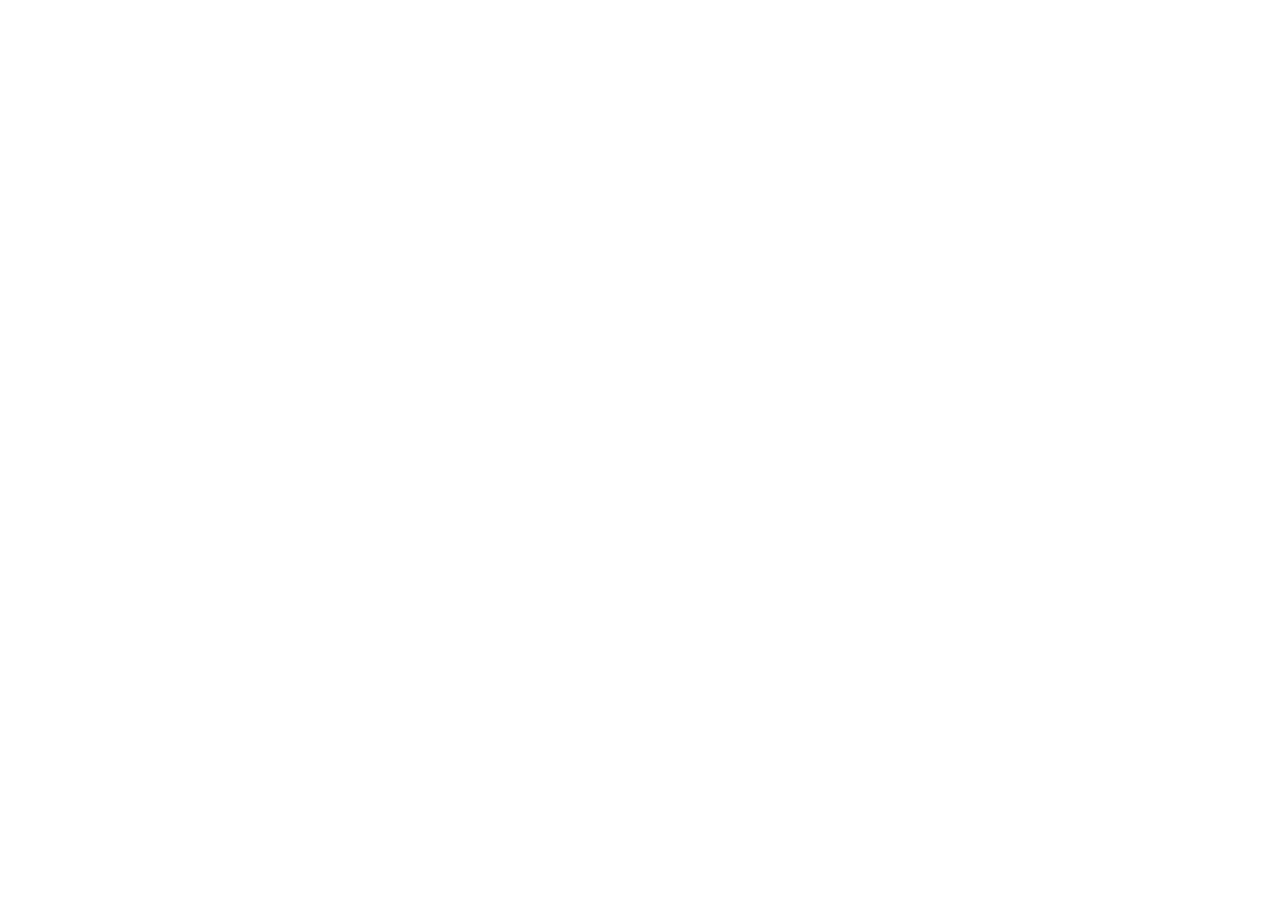
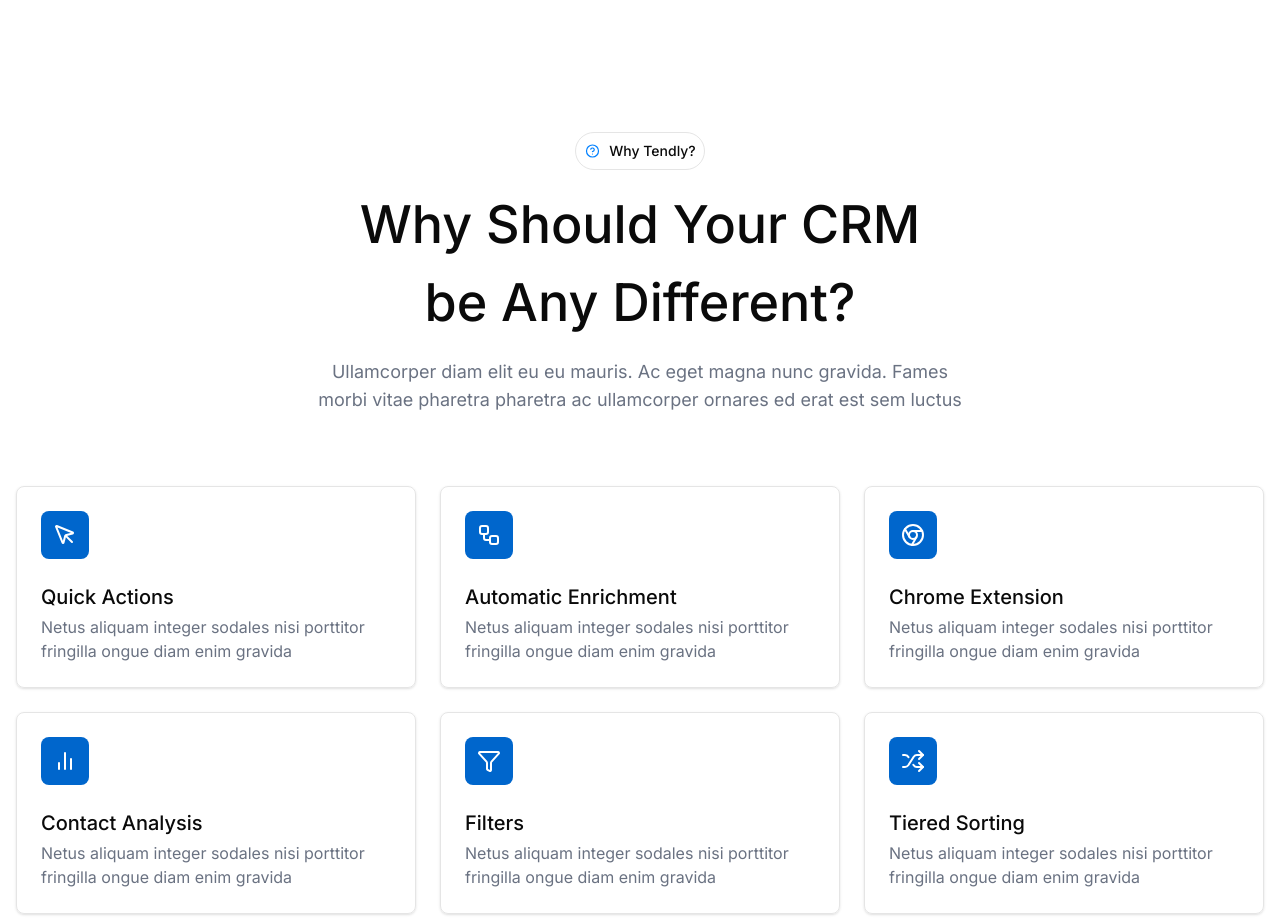
Before and after one commit to i-am-feyi/Tendly, a Next.js app: page / in a window 1280 px wide. Shown: the part 2820-3743 px from the top of the page. Before the commit the page ends 2864 px from the top, so only its background shows below. Built offline with nearby package versions, Linux system fonts and the light colour scheme.

Commit message:
feat: Implement why us section.

```diff
--- a/app/page.tsx
+++ b/app/page.tsx
@@ -1,6 +1,7 @@
 import Hero from "@/sections/home/hero";
 import LogoTickerSection from "@/sections/home/logo-tickers";
 import PowerFeatures from "@/sections/home/power-features";
+import WhyUsSection from "@/sections/home/why-us";
 
 export default function Home() {
   return (
@@ -8,6 +9,7 @@ export default function Home() {
       <Hero />
       <LogoTickerSection />
       <PowerFeatures />
+      <WhyUsSection />
     </>
   );
 }
--- a/components/section-header.tsx
+++ b/components/section-header.tsx
@@ -4,9 +4,13 @@ interface SectionHeaderProps {
 }
 const SectionHeader = ({ title, description }: SectionHeaderProps) => {
   return (
-    <div className="flex flex-col items-center *:text-center gap-y-4 max-w-[669px] mx-auto">
-      <p className="text-[2.5rem] lg:text-[52px] font-medium">{title}</p>
-      <p className="text-gray-500 text-lg text-center">{description}</p>
+    <div className="flex flex-col items-center *:text-center gap-y-4">
+      <p className="text-[2.5rem] lg:text-[52px] font-medium max-w-[600px] mx-auto">
+        {title}
+      </p>
+      <p className="text-gray-500 text-lg text-center max-w-[669px] mx-auto">
+        {description}
+      </p>
     </div>
   );
 };
--- a/sections/home/logo-tickers.tsx
+++ b/sections/home/logo-tickers.tsx
@@ -6,7 +6,6 @@ import { motion } from "framer-motion";
 import companyLogo1 from "@/public/images/company_logo-1.png";
 import companyLogo2 from "@/public/images/company_logo-2.png";
 import companyLogo3 from "@/public/images/company_logo-3.png";
-import companyLogo4 from "@/public/images/company_logo-4.png";
 import companyLogo5 from "@/public/images/company_logo-5.png";
 import { Button } from "@/components/ui/button";
 import { cn } from "@/lib/utils";
--- /dev/null
+++ b/sections/home/why-us.tsx
@@ -0,0 +1,92 @@
+import {
+  ChartNoAxesColumn,
+  Chrome,
+  Funnel,
+  MousePointer,
+  Shuffle,
+  Workflow,
+} from "lucide-react";
+
+import EyebrowBanner from "@/components/eyebrow-banner";
+import SectionHeader from "@/components/section-header";
+
+const HelpIcon = () => (
+  <svg
+    width="17"
+    height="16"
+    viewBox="0 0 17 16"
+    fill="none"
+    xmlns="http://www.w3.org/2000/svg"
+  >
+    <path
+      d="M8.5 14C11.8137 14 14.5 11.3137 14.5 8C14.5 4.68629 11.8137 2 8.5 2C5.18629 2 2.5 4.68629 2.5 8C2.5 11.3137 5.18629 14 8.5 14Z"
+      stroke="#0080FF"
+      strokeWidth="1.2"
+      strokeLinecap="round"
+      strokeLinejoin="round"
+    />
+    <path
+      d="M8.5 11H8.50533"
+      stroke="#0080FF"
+      strokeWidth="1.2"
+      strokeLinecap="round"
+      strokeLinejoin="round"
+    />
+    <path
+      d="M6.75403 6.2C6.89509 5.799 7.17352 5.46086 7.54 5.24548C7.90648 5.0301 8.33737 4.95136 8.75633 5.02323C9.1753 5.09509 9.55532 5.31291 9.82907 5.63812C10.1028 5.96332 10.2527 6.37491 10.252 6.8C10.252 8 8.45203 8.6 8.45203 8.6"
+      stroke="#0080FF"
+      strokeWidth="1.2"
+      strokeLinecap="round"
+      strokeLinejoin="round"
+    />
+  </svg>
+);
+
+const list = [
+  { title: "Quick Actions", description: "", Icon: MousePointer },
+  { title: "Automatic Enrichment", description: "", Icon: Workflow },
+  { title: "Chrome Extension", description: "", Icon: Chrome },
+  { title: "Contact Analysis", description: "", Icon: ChartNoAxesColumn },
+  { title: "Filters", description: "", Icon: Funnel },
+  { title: "Tiered Sorting", description: "", Icon: Shuffle },
+];
+
+const WhyUsSection = () => {
+  return (
+    <section className="container mx-auto">
+      <div className="py-10 lg:py-[88px]">
+        {/* Section Header */}
+        <div className="flex flex-col gap-4 items-center">
+          <EyebrowBanner text="Why Tendly?" leftIcon={<HelpIcon />} />
+          <SectionHeader
+            title="Why Should Your CRM be Any Different?"
+            description="Ullamcorper diam elit eu eu mauris. Ac eget magna nunc gravida. Fames morbi vitae pharetra pharetra ac ullamcorper ornares ed erat est sem luctus"
+          />
+        </div>
+
+        {/* Why List */}
+        <div className="grid md:grid-cols-2 lg:grid-cols-3 gap-6 mt-10 lg:mt-[72px]">
+          {list.map(({ title, Icon }) => (
+            <div
+              key={title}
+              className="border rounded-md p-6 flex flex-col gap-6 h-full shadow-sm"
+            >
+              <div className="size-12 bg-[#0066CC] rounded-md flex items-center justify-center">
+                <Icon className="text-white" />
+              </div>
+              <div>
+                <p className="font-medium text-xl">{title}</p>
+                <p className="mt-1 text-gray-500">
+                  Netus aliquam integer sodales nisi porttitor fringilla ongue diam enim
+                  gravida
+                </p>
+              </div>
+            </div>
+          ))}
+        </div>
+      </div>
+    </section>
+  );
+};
+
+export default WhyUsSection;
```
Also changed, not shown: public/icons/help-circle.svg (added).
